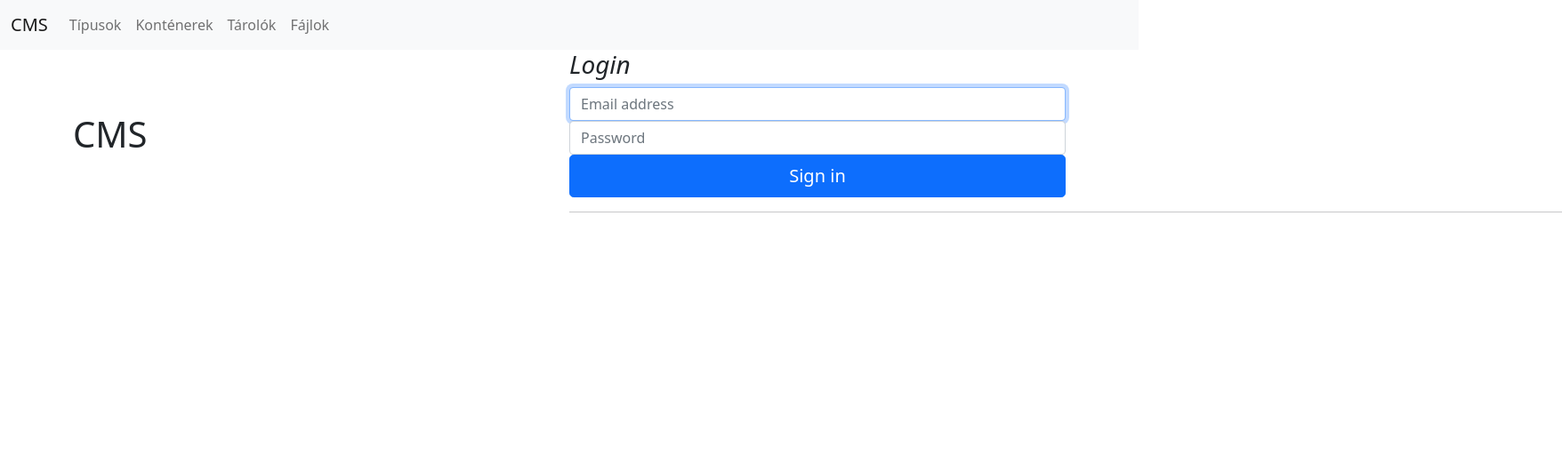
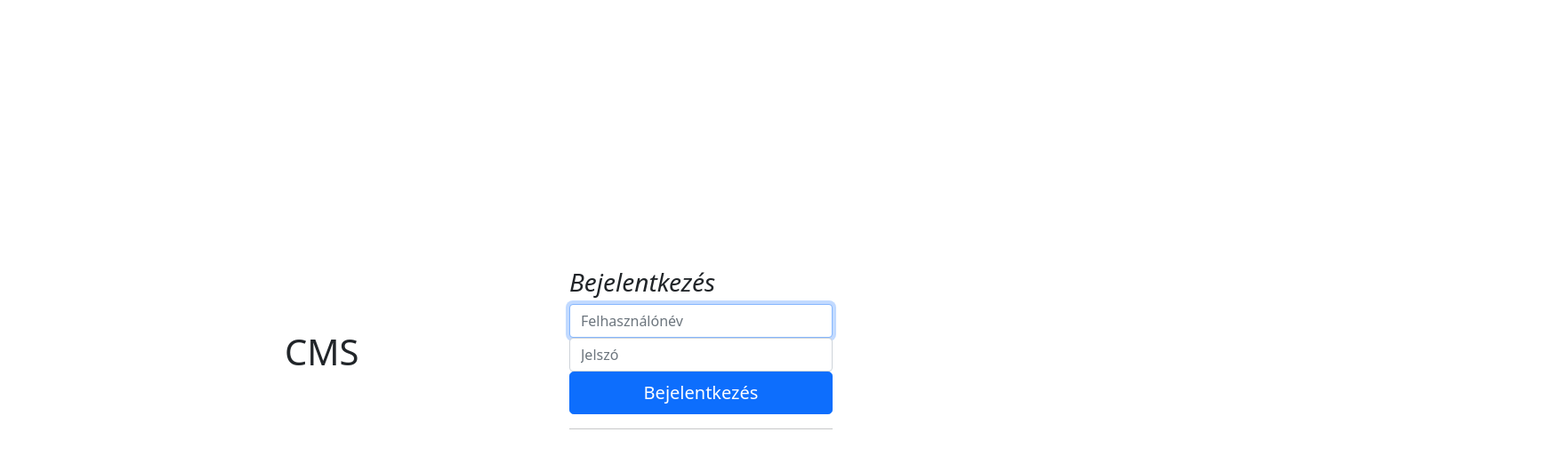
Before and after one commit to cant0r/CatalogManagmentSystem, an Angular app in the folder cms-client/: page /login in a window 1280 px wide. Shown: the top 522 px of the page at 89% size, 1756 px wide, since content can reach past the window. Built offline with nearby package versions, Linux system fonts and the light colour scheme.

Commit message:
Moved navbar inside the Views because of reasons

```diff
--- a/cms-client/src/app/app.component.html
+++ b/cms-client/src/app/app.component.html
@@ -1,30 +1,5 @@
 <div class="container-responsive  h-100">
-    <nav class="navbar navbar-expand-lg navbar-light bg-light">
-        <div class="container-fluid">
-          <a class="navbar-brand" href="#">CMS</a>
-          <button class="navbar-toggler" type="button" data-bs-toggle="collapse" data-bs-target="#navbarNav" aria-controls="navbarNav" aria-expanded="false" aria-label="Toggle navigation">
-            <span class="navbar-toggler-icon"></span>
-          </button>
-          <div class="collapse navbar-collapse" id="navbarNav">
-            <ul class="navbar-nav">
-              <li class="nav-item">
-                <a class="nav-link" routerLink="/container-types" aria-current="page" href="#">Típusok</a>
-              </li>
-              <li class="nav-item">
-                <a class="nav-link" routerLink="/containers" href="#">Konténerek</a>
-              </li>
-              <li class="nav-item">
-                <a class="nav-link" routerLink="/mediums" href="#">Tárolók</a>
-              </li>
-              <li class="nav-item">
-                <a class="nav-link" routerLink="/entries" href="#" tabindex="-1">Fájlok</a>
-              </li>
-            </ul>
-          </div>
-        </div>
-      </nav>
+  <router-outlet>
 
-    <router-outlet>
-
-    </router-outlet>
+  </router-outlet>
 </div>
--- a/cms-client/src/app/container-type-view/container-type-view.component.html
+++ b/cms-client/src/app/container-type-view/container-type-view.component.html
@@ -1,3 +1,28 @@
+<nav class="navbar navbar-expand-lg navbar-light bg-light">
+    <div class="container-fluid">
+        <a class="navbar-brand" href="#">CMS</a>
+        <button class="navbar-toggler" type="button" data-bs-toggle="collapse" data-bs-target="#navbarNav"
+            aria-controls="navbarNav" aria-expanded="false" aria-label="Toggle navigation">
+            <span class="navbar-toggler-icon"></span>
+        </button>
+        <div class="collapse navbar-collapse" id="navbarNav">
+            <ul class="navbar-nav">
+                <li class="nav-item">
+                    <a class="nav-link" routerLink="/container-types" aria-current="page" href="#">Típusok</a>
+                </li>
+                <li class="nav-item">
+                    <a class="nav-link" routerLink="/containers" href="#">Konténerek</a>
+                </li>
+                <li class="nav-item">
+                    <a class="nav-link" routerLink="/mediums" href="#">Tárolók</a>
+                </li>
+                <li class="nav-item">
+                    <a class="nav-link" routerLink="/entries" href="#" tabindex="-1">Fájlok</a>
+                </li>
+            </ul>
+        </div>
+    </div>
+</nav>
 <div class="d-flex justify-content-end">
     <button type="button" (click)="onNewClick()" class="btn btn-primary">Új</button>
     <button type="button" (click)="onSaveClick()" class="btn btn-warning">Mentés</button>
@@ -36,7 +61,7 @@
             <tr *ngFor="let container of containerTypes; let i = index">
                 <th class="w-25">
                     <input type="text" class="form-control" [(ngModel)]="container.name" value="{{container.name}}"
-                        placeholder="név">
+                        placeholder="név" required>
                 </th>
                 <th class="w-25">
                     <input type="text" class="form-control" [(ngModel)]="container.description"
--- a/cms-client/src/app/container-view/container-view.component.html
+++ b/cms-client/src/app/container-view/container-view.component.html
@@ -1,3 +1,28 @@
+<nav class="navbar navbar-expand-lg navbar-light bg-light">
+    <div class="container-fluid">
+        <a class="navbar-brand" href="#">CMS</a>
+        <button class="navbar-toggler" type="button" data-bs-toggle="collapse" data-bs-target="#navbarNav"
+            aria-controls="navbarNav" aria-expanded="false" aria-label="Toggle navigation">
+            <span class="navbar-toggler-icon"></span>
+        </button>
+        <div class="collapse navbar-collapse" id="navbarNav">
+            <ul class="navbar-nav">
+                <li class="nav-item">
+                    <a class="nav-link" routerLink="/container-types" aria-current="page" href="#">Típusok</a>
+                </li>
+                <li class="nav-item">
+                    <a class="nav-link" routerLink="/containers" href="#">Konténerek</a>
+                </li>
+                <li class="nav-item">
+                    <a class="nav-link" routerLink="/mediums" href="#">Tárolók</a>
+                </li>
+                <li class="nav-item">
+                    <a class="nav-link" routerLink="/entries" href="#" tabindex="-1">Fájlok</a>
+                </li>
+            </ul>
+        </div>
+    </div>
+</nav>
 <div class="d-flex justify-content-end">
     <button type="button" (click)="onNewClick()" class="btn btn-primary">Új</button>
     <button type="button" (click)="onSaveClick()" class="btn btn-warning">Mentés</button>
@@ -63,7 +88,7 @@
                         value="{{container.location}}" placeholder="hely">
                 </th>
                 <th class="w-25">
-                    <input type="text" class="form-control" [(ngModel)]="container.type.name"
+                    <input type="text" class="form-control" [(ngModel)]="container.type.name" required
                         value="{{container.type.name}}" placeholder="típus">
 
                 </th>
--- a/cms-client/src/app/entry-view/entry-view.component.html
+++ b/cms-client/src/app/entry-view/entry-view.component.html
@@ -1,3 +1,28 @@
+<nav class="navbar navbar-expand-lg navbar-light bg-light">
+    <div class="container-fluid">
+        <a class="navbar-brand" href="#">CMS</a>
+        <button class="navbar-toggler" type="button" data-bs-toggle="collapse" data-bs-target="#navbarNav"
+            aria-controls="navbarNav" aria-expanded="false" aria-label="Toggle navigation">
+            <span class="navbar-toggler-icon"></span>
+        </button>
+        <div class="collapse navbar-collapse" id="navbarNav">
+            <ul class="navbar-nav">
+                <li class="nav-item">
+                    <a class="nav-link" routerLink="/container-types" aria-current="page" href="#">Típusok</a>
+                </li>
+                <li class="nav-item">
+                    <a class="nav-link" routerLink="/containers" href="#">Konténerek</a>
+                </li>
+                <li class="nav-item">
+                    <a class="nav-link" routerLink="/mediums" href="#">Tárolók</a>
+                </li>
+                <li class="nav-item">
+                    <a class="nav-link" routerLink="/entries" href="#" tabindex="-1">Fájlok</a>
+                </li>
+            </ul>
+        </div>
+    </div>
+</nav>
 <div class="d-flex justify-content-end">
     <button type="button" (click)="onNewClick()" class="btn btn-primary">Új</button>
     <button type="button" (click)="onSaveClick()" class="btn btn-warning">Mentés</button>
@@ -53,7 +78,7 @@
                 </th>
                 <th class="w-25">
                     <input type="number" class="form-control" [(ngModel)]="container.medium.id"
-                        value="{{container.medium.id}}" placeholder="tároló">
+                        value="{{container.medium.id}}" placeholder="tároló" required>
                 </th>
                 <th class="w-25">
                     <button type="button" (click)="onDangerClick(i)" class="btn btn-danger">Törlés</button>
--- a/cms-client/src/app/login-form/login-form.component.html
+++ b/cms-client/src/app/login-form/login-form.component.html
@@ -4,23 +4,21 @@
     <span>&times;</span>
   </button>
 </div>
-<div class="container">
-  <div class="d-flex h-100">
-    <div class="col-md-6 align-self-center h-100">
+<div class="row h-100 col-xl-12 align-items-center justify-content-center ">
+    <div class="col-xl-3">
         <h1>CMS</h1>
       </div>
-    <div class="col-md-12 h-100">
-        <div class=" mr-5 col-xl-3 h-100">
-            <h3><i>Login</i></h3>
+    <div class="col-xl-3">
+        <div class=" mr-5 col-xl-12">
+            <h3><i>Bejelentkezés</i></h3>
           </div>
-        <div class="form-signing col-xl-6 h-100">
-            <label for="inputEmail" class="visually-hidden">Username</label>
-            <input type="email" id="inputEmail" class="form-control" placeholder="Email address" required autofocus>
-            <label for="inputPassword" class="visually-hidden">Password</label>
-            <input type="password" id="inputPassword" class="form-control" placeholder="Password" required>
-            <button (click)="onClick()" class="w-100 btn btn-lg btn-primary" type="submit">Sign in</button>
+        <div class="form-signing col-xl-12">
+            <label for="inputEmail" class="visually-hidden">Felhasználónév</label>
+            <input type="text" class="form-control" placeholder="Felhasználónév" required autofocus>
+            <label for="inputPassword" class="visually-hidden">Jelszó</label>
+            <input type="password" class="form-control" placeholder="Jelszó" required>
+            <button (click)="onClick()" class="w-100 btn btn-lg btn-primary" type="submit">Bejelentkezés</button>
           </div>
         <hr/>
     </div>
 </div>
-</div>
--- a/cms-client/src/app/medium-view/medium-view.component.html
+++ b/cms-client/src/app/medium-view/medium-view.component.html
@@ -1,3 +1,28 @@
+<nav class="navbar navbar-expand-lg navbar-light bg-light">
+    <div class="container-fluid">
+        <a class="navbar-brand" href="#">CMS</a>
+        <button class="navbar-toggler" type="button" data-bs-toggle="collapse" data-bs-target="#navbarNav"
+            aria-controls="navbarNav" aria-expanded="false" aria-label="Toggle navigation">
+            <span class="navbar-toggler-icon"></span>
+        </button>
+        <div class="collapse navbar-collapse" id="navbarNav">
+            <ul class="navbar-nav">
+                <li class="nav-item">
+                    <a class="nav-link" routerLink="/container-types" aria-current="page" href="#">Típusok</a>
+                </li>
+                <li class="nav-item">
+                    <a class="nav-link" routerLink="/containers" href="#">Konténerek</a>
+                </li>
+                <li class="nav-item">
+                    <a class="nav-link" routerLink="/mediums" href="#">Tárolók</a>
+                </li>
+                <li class="nav-item">
+                    <a class="nav-link" routerLink="/entries" href="#" tabindex="-1">Fájlok</a>
+                </li>
+            </ul>
+        </div>
+    </div>
+</nav>
 <div class="d-flex justify-content-end">
     <button type="button" (click)="onNewClick()" class="btn btn-primary">Új</button>
     <button type="button" (click)="onSaveClick()" class="btn btn-warning">Mentés</button>
@@ -53,7 +78,7 @@
                 </th>
                 <th class="w-25">
                     <input type="number" class="form-control" [(ngModel)]="container.container.id"
-                        value="{{container.container.id}}" placeholder="tároló">
+                        value="{{container.container.id}}" placeholder="tároló" required>
                 </th>
                 <th class="w-25">
                     <button type="button" (click)="onDangerClick(i)" class="btn btn-danger">Törlés</button>
```
